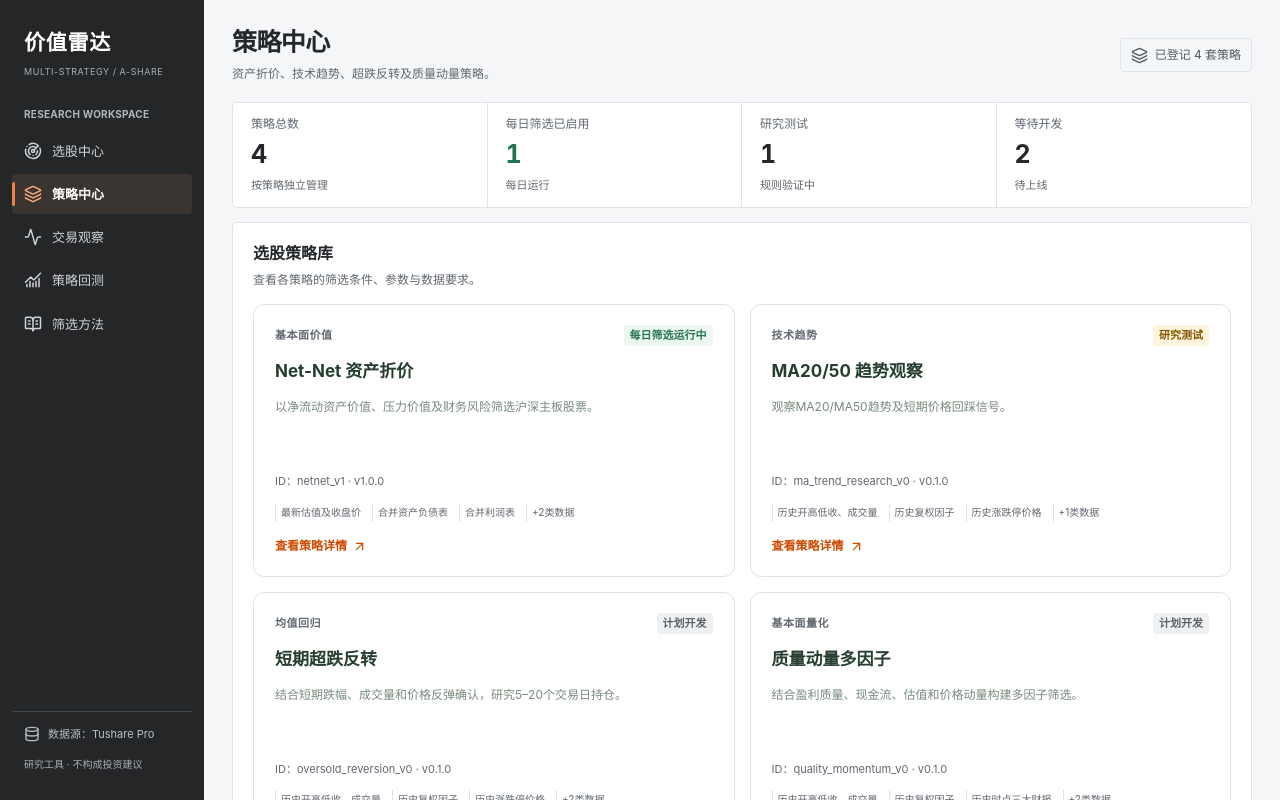
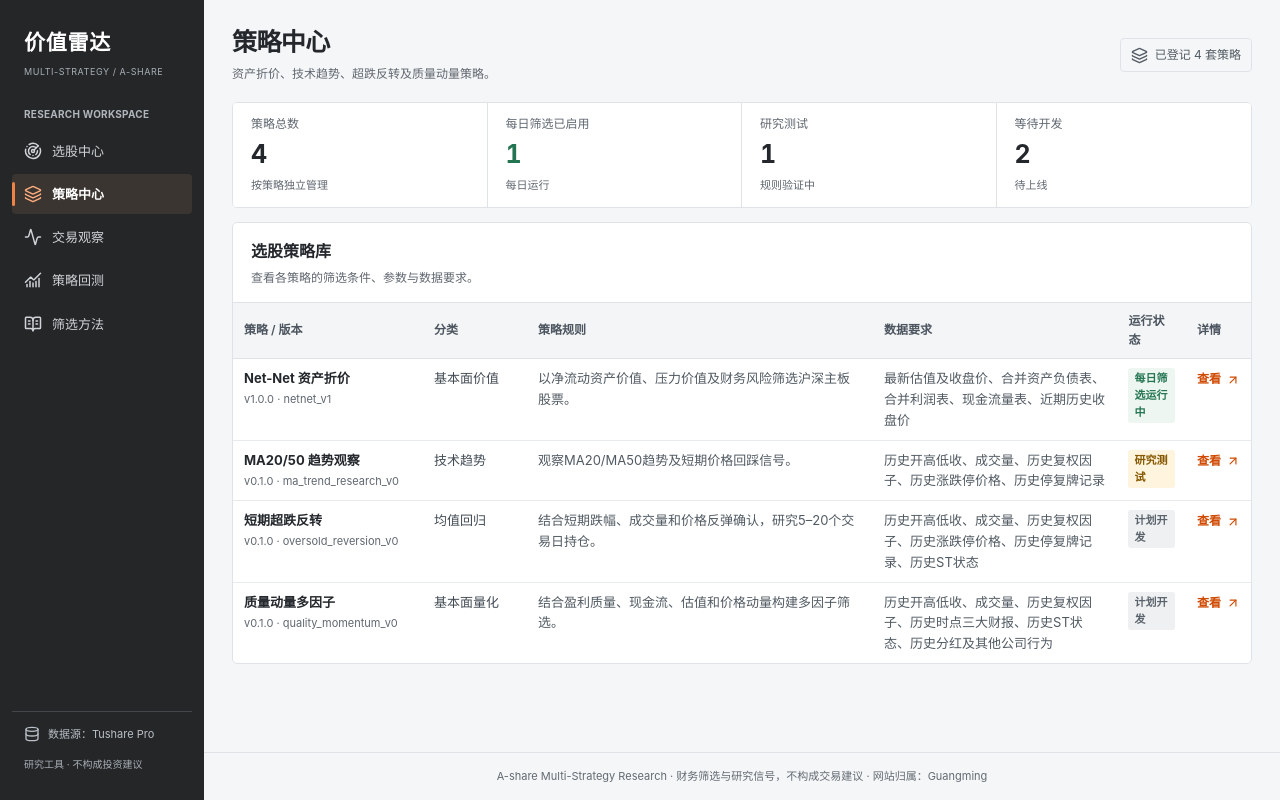
Before and after one commit to LGuangming/a-share-value-screener, a Next.js app: page /strategies in a window 1280 px wide. Shown: the top 800 px of the page. Built offline with nearby package versions, Linux system fonts and the light colour scheme.

Commit message:
UI V2: refine app/strategies/page.tsx

```diff
--- a/app/strategies/page.tsx
+++ b/app/strategies/page.tsx
@@ -19,27 +19,24 @@ export default function StrategiesPage() {
       <div className="stat-card"><span>研究测试</span><strong>{research}</strong><small>规则验证中</small></div>
       <div className="stat-card"><span>等待开发</span><strong>{strategies.length-enabled-research}</strong><small>待上线</small></div>
     </div>
-    <section className="panel">
+    <section className="panel strategy-library">
       <div className="panel-heading"><div><div className="section-kicker">STRATEGY LIBRARY</div>
         <h2>选股策略库</h2>
         <p>查看各策略的筛选条件、参数与数据要求。</p>
       </div></div>
-      <div className="strategy-catalog-grid">
-        {strategies.map(s=><article key={s.id} className="strategy-catalog-card">
-          <div className="strategy-card-header"><span className="strategy-family">{s.family}</span>
-            <span className={`strategy-state strategy-state-${s.status}`}>{strategyStatusLabel[s.status]}</span>
-          </div>
-          <h3>{s.name}</h3>
-          <p>{s.description}</p>
-          <div className="strategy-meta">ID：{s.id} · v{s.version}</div>
-          <div className="strategy-requirements">
-            {s.requirements.slice(0,3).map(req=><span key={req}>{requirementLabels[req] ?? req}</span>)}
-            {s.requirements.length>3 && <span>+{s.requirements.length-3}类数据</span>}
-          </div>
-          <Link className="inline-link" href={`/strategies/${encodeURIComponent(s.id)}`}>
-            查看策略详情 <ArrowUpRight size={15}/>
-          </Link>
-        </article>)}
+      <div className="table-scroll">
+        <table className="results-table strategy-library-table">
+          <thead><tr><th>策略 / 版本</th><th>分类</th><th>策略规则</th><th>数据要求</th><th>运行状态</th><th>详情</th></tr></thead>
+          <tbody>{strategies.map(s=><tr key={s.id}>
+            <td><Link className="stock-name" href={`/strategies/${encodeURIComponent(s.id)}`}>{s.name}</Link>
+              <div className="stock-meta">v{s.version} · {s.id}</div></td>
+            <td>{s.family}</td>
+            <td className="strategy-description">{s.description}</td>
+            <td className="strategy-description">{s.requirements.map(req=>requirementLabels[req] ?? req).join("、")}</td>
+            <td><span className={`strategy-state strategy-state-${s.status}`}>{strategyStatusLabel[s.status]}</span></td>
+            <td><Link className="inline-link" href={`/strategies/${encodeURIComponent(s.id)}`} aria-label={`查看${s.name}详情`}>查看 <ArrowUpRight size={14}/></Link></td>
+          </tr>)}</tbody>
+        </table>
       </div>
     </section>
   </main>;
```
